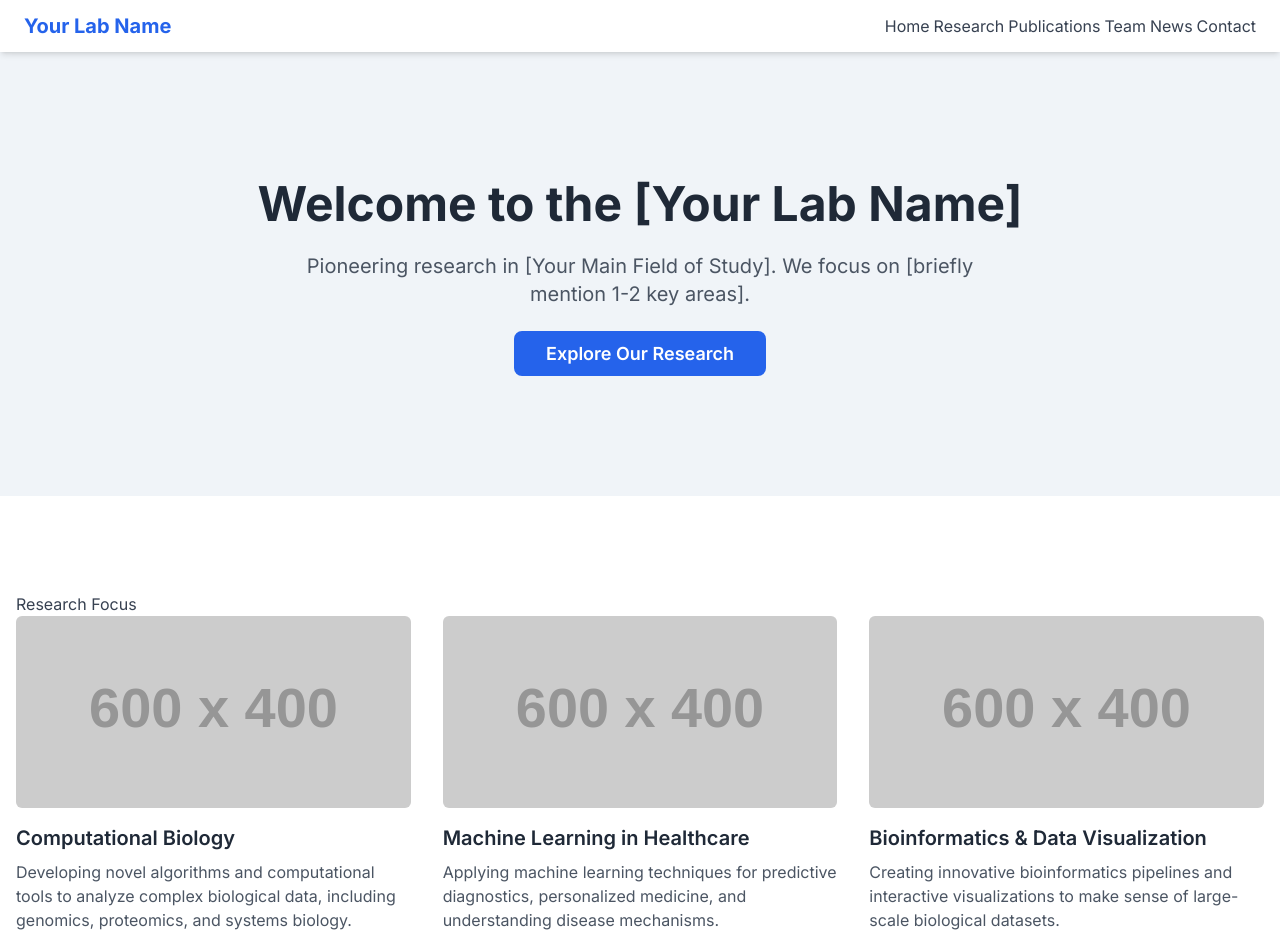
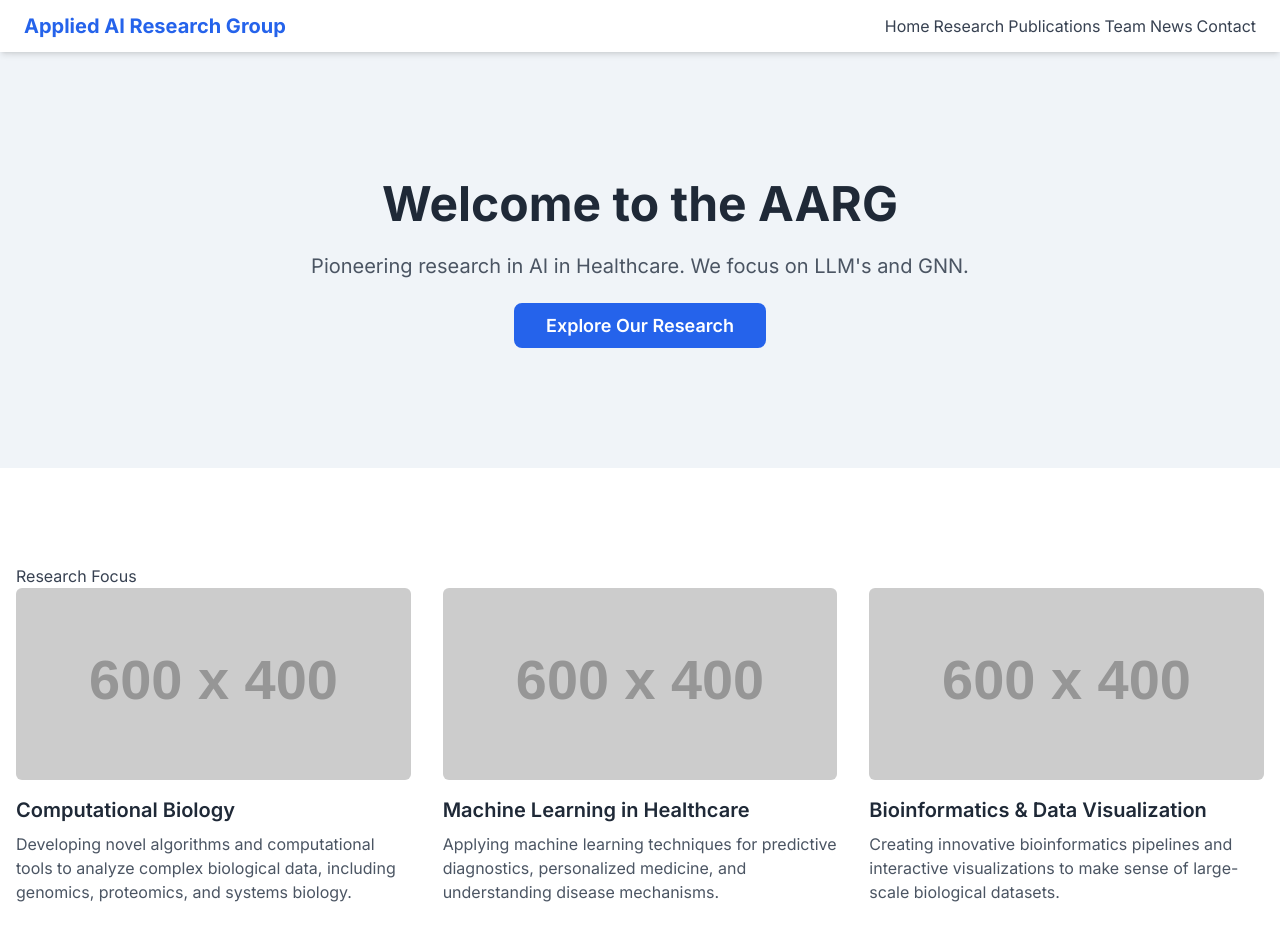
Before and after one commit to AARGroup/AARGroup.github.io, a plain HTML site: page index.html in a window 1280 px wide. Shown: the top 935 px of the page. Drawn offline with nearby package versions, Linux system fonts and the light colour scheme; placeholder pictures from the web are drawn by us.

Commit message:
update names

```diff
--- a/index.html
+++ b/index.html
@@ -37,7 +37,7 @@
         <nav class="container mx-auto px-4 lg:px-6 py-3">
             <div class="flex items-center justify-between">
                 <div class="flex items-center">
-                    <a href="#" class="text-xl font-bold text-blue-600">Your Lab Name</a>
+                    <a href="#" class="text-xl font-bold text-blue-600">Applied AI Research Group</a>
                 </div>
                 <div class="hidden md:flex items-center space-x-1">
                     <a href="#home" class="nav-link">Home</a>
@@ -69,9 +69,9 @@
     <main>
         <section id="home" class="hero-bg py-20 md:py-32">
             <div class="container mx-auto px-4 text-center">
-                <h1 class="text-4xl md:text-5xl font-bold text-gray-800 mb-6">Welcome to the [Your Lab Name]</h1>
+                <h1 class="text-4xl md:text-5xl font-bold text-gray-800 mb-6">Welcome to the AARG</h1>
                 <p class="text-lg md:text-xl text-gray-600 mb-8 max-w-2xl mx-auto">
-                    Pioneering research in [Your Main Field of Study]. We focus on [briefly mention 1-2 key areas].
+                    Pioneering research in AI in Healthcare. We focus on LLM's and GNN.
                 </p>
                 <a href="#research" class="bg-blue-600 hover:bg-blue-700 text-white font-semibold py-3 px-8 rounded-lg text-lg transition duration-300">
                     Explore Our Research
@@ -206,7 +206,7 @@
 
     <footer class="bg-gray-800 text-gray-300 py-8 text-center">
         <div class="container mx-auto px-4">
-            <p>&copy; <span id="currentYear"></span> [Your Lab Name] - [Your University/Institution]. All Rights Reserved.</p>
+            <p>&copy; <span id="currentYear"></span> AARG - University of Isfahan. All Rights Reserved.</p>
             <p class="text-sm mt-1">Powered by GitHub Pages & Tailwind CSS</p>
         </div>
     </footer>
```
